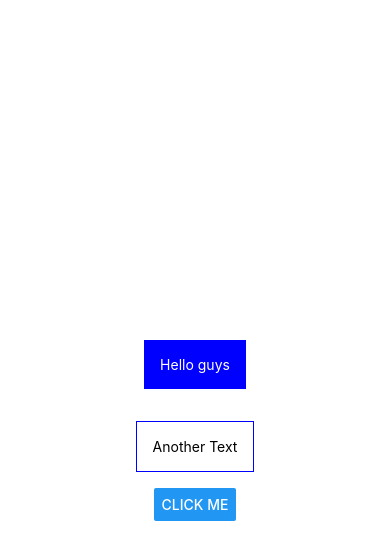
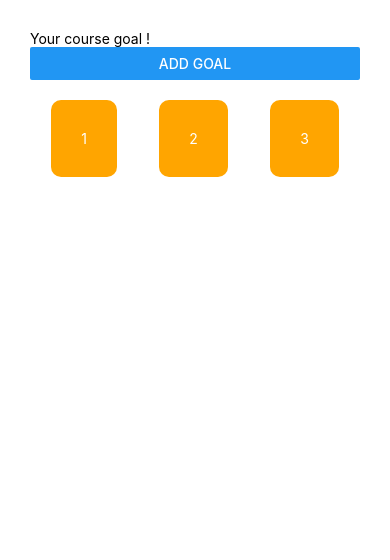
Before and after one commit to mycvlnn/React-Native-Udemy, a React Native app: screen / in a window 390 px wide. Shown: the top 560 px of the page. Built offline with nearby package versions, Linux system fonts and the light colour scheme.

Commit message:
3.React native using flex box

```diff
--- a/App.js
+++ b/App.js
@@ -1,32 +1,39 @@
 import { StatusBar } from "expo-status-bar";
-import { StyleSheet, Text, View, Button } from "react-native";
+import { StyleSheet, Text, View, Button, TextInput } from "react-native";
 
 export default function App() {
   return (
-    <View style={styles.container}>
-      <Text style={styles.dummyText}>Hello guys</Text>
-      <Text
-        style={{ margin: 16, padding: 16, borderColor: "blue", borderWidth: 1 }}
+    <View style={styles.appContainer}>
+      <View>
+        <TextInput placeholder="Your course goal !" />
+        <Button title="Add Goal" />
+      </View>
+      <View
+        style={{
+          display: "flex",
+          flexDirection: "row",
+          justifyContent: "space-around",
+          marginTop: 20,
+        }}
       >
-        Another Text
-      </Text>
-      <Button title="Click me" />
-      <StatusBar style="auto" />
+        {/* <Text>List of goals...</Text> */}
+        <Text style={styles.box}>1</Text>
+        <Text style={styles.box}>2</Text>
+        <Text style={styles.box}>3</Text>
+      </View>
     </View>
   );
 }
 
 const styles = StyleSheet.create({
-  container: {
-    flex: 1,
-    backgroundColor: "#fff",
-    alignItems: "center",
-    justifyContent: "center",
+  appContainer: {
+    margin: 30,
   },
-  dummyText: {
-    margin: 16,
-    padding: 16,
-    backgroundColor: "blue",
+  box: {
+    padding: 30,
+    backgroundColor: "orange",
+    borderRadius: 10,
     color: "white",
+    overflow: "hidden",
   },
 });
```
